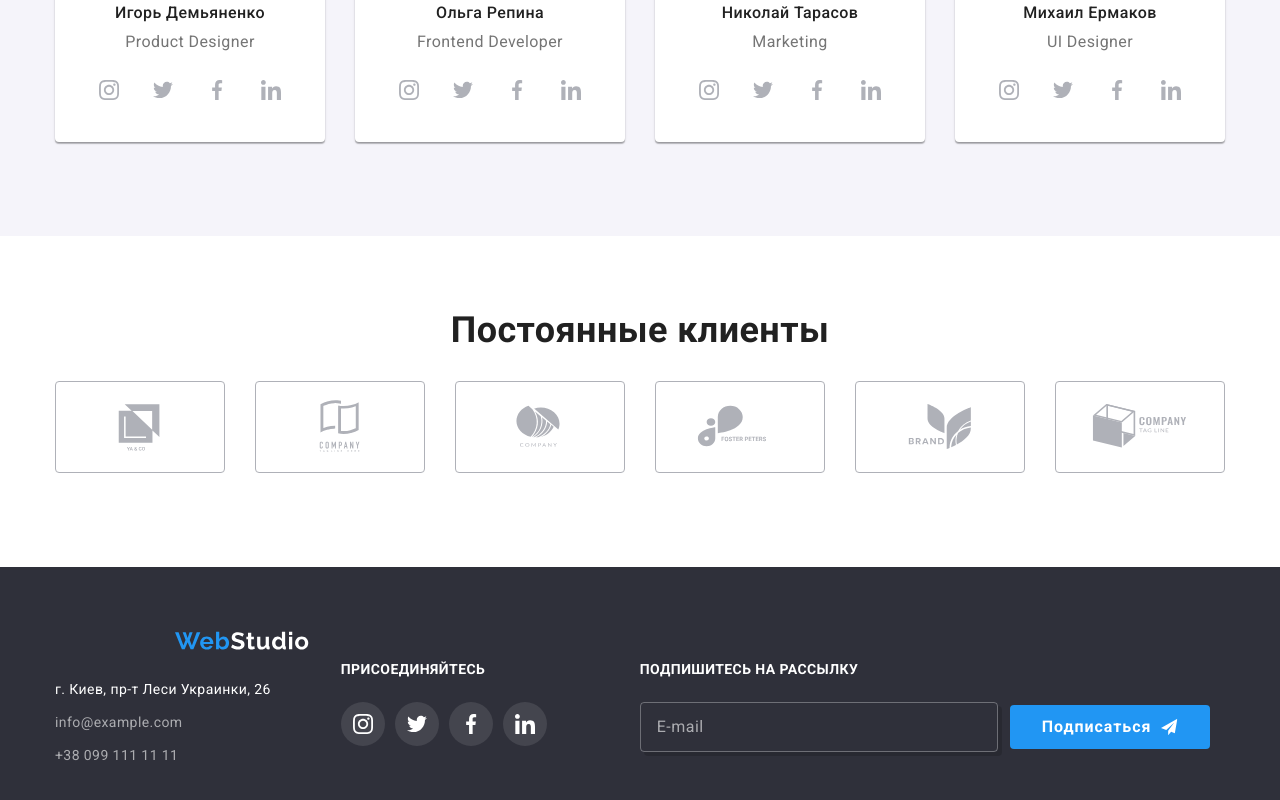
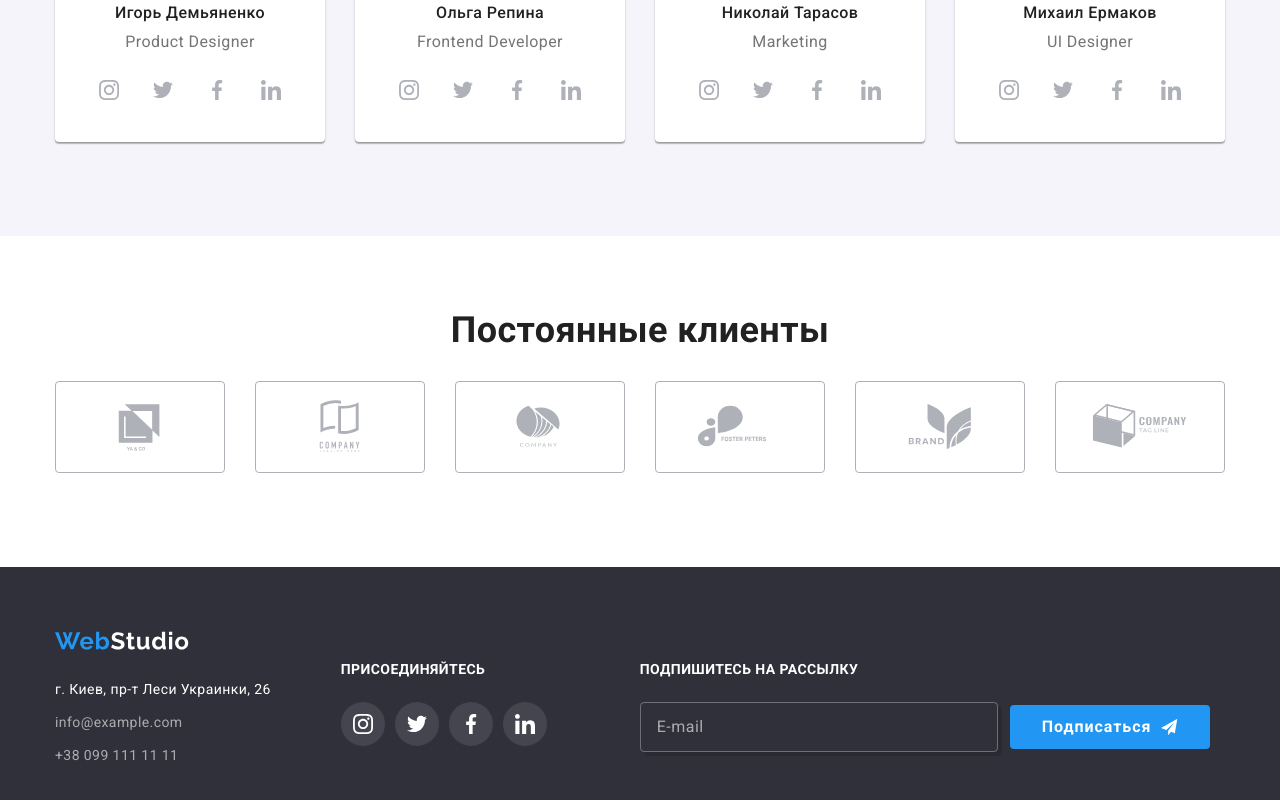
Before and after one commit to YaroslavSharovskyi/goit-markup-hw-08, a plain HTML site: page index.html in a window 1280 px wide. Shown: the part 2088-2888 px from the top of the page. Drawn offline with nearby package versions, Linux system fonts and the light colour scheme.

Commit message:
аыаыа

```diff
--- a/sass/components/_footer.scss
+++ b/sass/components/_footer.scss
@@ -33,6 +33,7 @@
   @media screen and (min-width: 1200px) {
     width: 145px;
     height: 31px;
+    margin: 0 auto 0 0;
   }
 }
 
```
Also changed, not shown: css/main.css, css/main.min.css, 2 other files.
